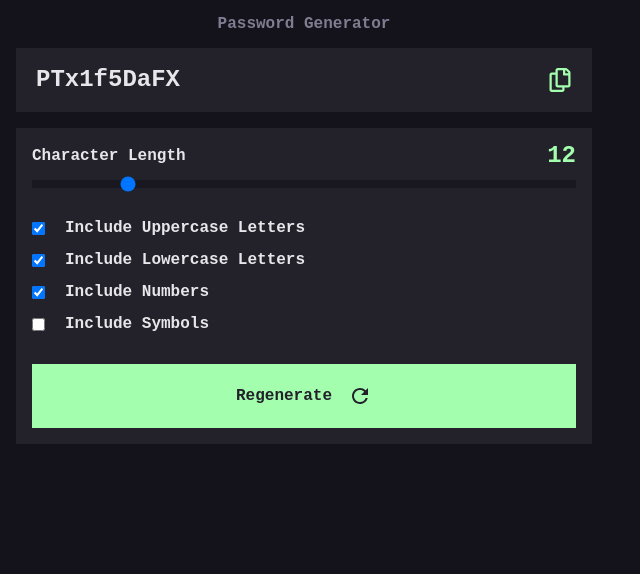
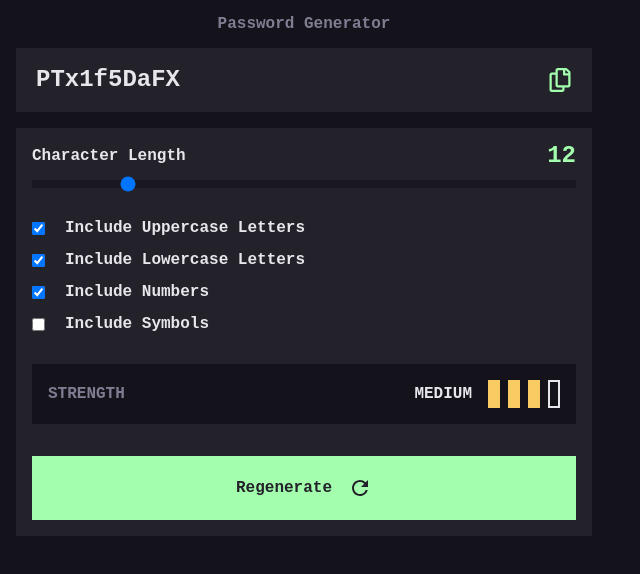
Before and after one commit to DarkstarXDD/password-generator-app, a React (Vite) app: page / in a window 1280 px wide. Shown: the top 574 px of the page, without its empty margins (0-640 px from the left). Built offline with nearby package versions, Linux system fonts and the light colour scheme; a web font is replaced by a local one.

Commit message:
feat: add Strength component

```diff
--- a/src/components/PasswordParamsForm.tsx
+++ b/src/components/PasswordParamsForm.tsx
@@ -1,5 +1,6 @@
 import Slider from "./Slider"
 import Checkbox from "./Checkbox"
+import Strength from "./Strength"
 import Button from "./Button"
 import { MdOutlineRefresh } from "react-icons/md"
 
@@ -60,6 +61,8 @@ function PasswordParamsForm({
         />
       </fieldset>
 
+      <Strength value={3} />
+
       <Button>
         Regenerate
         <MdOutlineRefresh fontSize="1.5rem" />
--- /dev/null
+++ b/src/components/Strength.tsx
@@ -0,0 +1,22 @@
+import { range } from "../utils/utils"
+
+export default function Strength({ value }: { value: number }) {
+  console.log(value)
+
+  return (
+    <div className="flex items-center justify-between bg-almost-black p-4 uppercase">
+      <p className="text-grey">Strength</p>
+      <div className="flex items-center justify-center gap-4">
+        <p>Medium</p>
+        <div className="flex items-center justify-center gap-2">
+          {range(4).map((option) => (
+            <div
+              key={option}
+              className={`h-7 w-3 border-2 border-almost-white ${option < value ? "border-yellow bg-yellow" : false}`}
+            ></div>
+          ))}
+        </div>
+      </div>
+    </div>
+  )
+}
--- /dev/null
+++ b/src/utils/utils.tsx
@@ -0,0 +1,14 @@
+export const range = (start: number, end?: number, step = 1) => {
+  let output = []
+
+  if (typeof end === "undefined") {
+    end = start
+    start = 0
+  }
+
+  for (let i = start; i < end; i += step) {
+    output.push(i)
+  }
+
+  return output
+}
```
